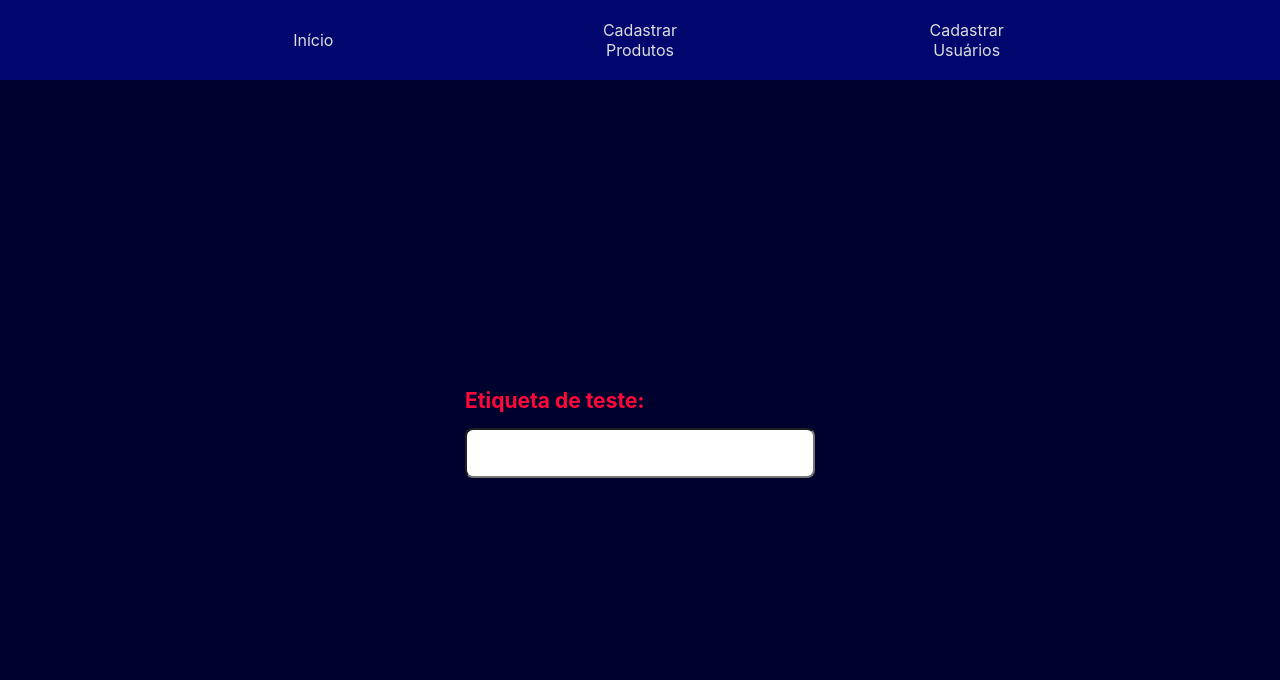
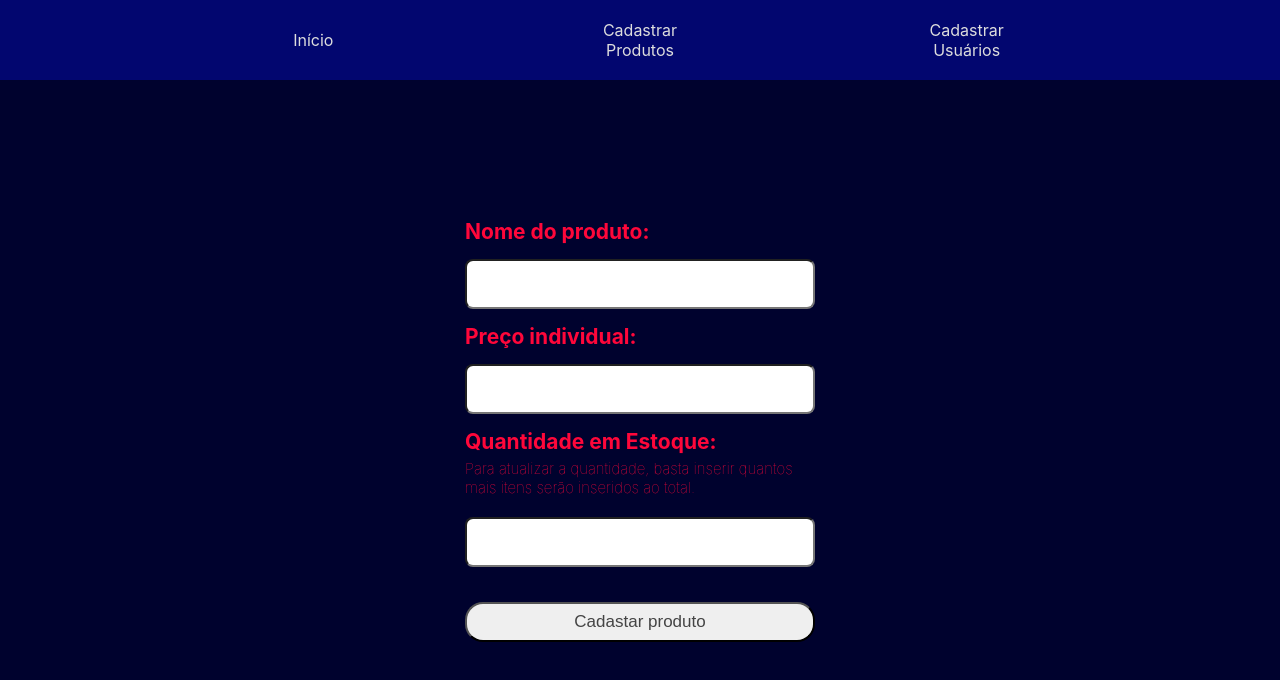
Before and after one commit to hdelavidaum/hiring-coders-challenge-2, a React (Create React App) app: page /products in a window 1280 px wide. Shown: the top 680 px of the page. Built offline with nearby package versions, Linux system fonts and the light colour scheme.

Commit message:
feat: products form concluded

```diff
--- /dev/null
+++ b/src/components/Button/index.tsx
@@ -0,0 +1,19 @@
+// STYLES
+import {Container, ButtonStyled} from './styles'
+
+interface IButton {
+    label?: string
+    onClick?: any
+}
+
+const Button = ({ label, onClick}: IButton): JSX.Element => {
+    return (
+        <Container>
+            <ButtonStyled onClick={onClick}>
+                {label}
+            </ButtonStyled>
+        </Container>
+    )
+}
+
+export default Button
--- /dev/null
+++ b/src/components/Button/styles.tsx
@@ -0,0 +1,22 @@
+import styled from "styled-components";
+
+export const Container = styled.div`
+    width: 350px;
+    margin: 20px auto;
+
+    display: flex;
+    flex-flow: column nowrap;
+    justify-content: flex-start;
+    align-items: flex-start;
+
+    font-size: 17px;
+    `
+
+export const ButtonStyled = styled.button`
+    width: 100%;
+    height: 40px;
+    border-radius: 18px;
+
+    font-size: 17px;
+    color: #444;
+`
--- a/src/components/Input/index.tsx
+++ b/src/components/Input/index.tsx
@@ -1,15 +1,20 @@
-import { Container, InputStyled, LabelStyled } from './styles'
+import { Container, InputStyled, LabelStyled, SubLabel } from './styles'
 
 interface IInput {
     label?: string;
     type?: string;
+    name?: string;
+    onChange?: any;
+    value?: string | number;
+    subLabel?: string;
 }
 
-const Input = ({label, type}: IInput):JSX.Element => {
+const Input = ({label, subLabel, type, name, onChange, value}: IInput):JSX.Element => {
     return (
         <Container>
             <LabelStyled htmlFor={label}>{`${label}:`}</LabelStyled>
-            <InputStyled id={label} type={type}/>
+            {!!subLabel && <SubLabel>{subLabel}</SubLabel>}
+            <InputStyled id={label} type={type} name={name} onChange={onChange} value={value}/>
         </Container>
     )
 }
--- a/src/components/Input/styles.tsx
+++ b/src/components/Input/styles.tsx
@@ -29,3 +29,13 @@ export const Container = styled.div`
 
     font-size: 21px;
 `
+
+export const SubLabel = styled.p`
+    margin: 5px 0;
+
+    font-size: 15px;
+    color: #FF073A;
+    font-weight: 100;
+
+    text-align: left;
+`
--- a/src/components/index.ts
+++ b/src/components/index.ts
@@ -1,8 +1,10 @@
+import Button from './Button'
 import Input from './Input'
 import Layout from './Layout'
 import NavMenu from './NavMenu'
 
 export  {
+    Button,
     Input,
     Layout,
     NavMenu,
--- a/src/pages/Products/index.tsx
+++ b/src/pages/Products/index.tsx
@@ -1,11 +1,85 @@
-import {Input} from '../../components'
+import { BaseSyntheticEvent ,useState, useCallback } from 'react'
 
+// COMPONENTS
+import { Button, Input } from '../../components'
+
+// STYLES
 import { Container } from './styles'
 
+// UTILS
+import { checkIfProductExists } from '../../utils/check-if-product-exists'
+
+export interface IProduct {
+    name: string,
+    price: number | string,
+    quantity: number | undefined,
+}
+
 const ProductsPage = ():JSX.Element => {
+    const [ product, setProduct ] = useState<IProduct>({
+        name: '',
+        price: '',
+        quantity: undefined,
+    })
+
+
+    const handleOnChange = useCallback(
+        (e:BaseSyntheticEvent) => {
+            const { target: { name, value}} = e
+
+            if (name === "price") {
+                setProduct({...product, [name]: value})
+                return
+            }
+
+            setProduct({...product, [name]: value})
+        },
+        [product]
+    )
+
+    const handleOnClick = useCallback(
+        (e: BaseSyntheticEvent) => {
+            //@ts-ignore
+            let productsRegistered = JSON.parse(window.localStorage.getItem('productsData'))
+
+            if (!!!productsRegistered) {
+                window.localStorage.setItem('productsData', JSON.stringify([product]))
+                return
+            }
+
+            if (checkIfProductExists(productsRegistered, product.name)) {
+
+                const productAlreadyRegistered = productsRegistered.filter((item: IProduct) => item.name === product.name)[0]
+
+                //@ts-ignore
+                const setNewQuantity = parseInt(productAlreadyRegistered.quantity) + parseInt(product.quantity)
+                productAlreadyRegistered['quantity'] = setNewQuantity;
+
+                productsRegistered.map((item: IProduct) => {
+                    if (item.name === productAlreadyRegistered.name) {
+                        item = productAlreadyRegistered
+                        return item
+                    }
+                    return item
+                })
+
+                window.localStorage.setItem('productsData', JSON.stringify(productsRegistered))
+                return
+            }
+
+            productsRegistered = {...productsRegistered, ...product}
+            window.localStorage.setItem('productsData', JSON.stringify(productsRegistered))
+        },
+        [product]
+    )
+
     return (
         <Container>
-            <Input label={"Etiqueta de teste"} type="text" />
+            <Input label={"Nome do produto"} type="text" name={"name"} onChange={handleOnChange} value={product.name}/>
+            <Input label={"Preço individual"} type="money" name={"price"} onChange={handleOnChange} value={product.price}/>
+            <Input label={"Quantidade em Estoque"} type="number" name={"quantity"} onChange={handleOnChange} value={product.quantity} subLabel={'Para atualizar a quantidade, basta inserir quantos mais itens serão inseridos ao total.'}/>
+
+            <Button label={"Cadastar produto"} onClick={handleOnClick}/>
         </Container>
     )
 }
--- a/src/pages/Products/styles.tsx
+++ b/src/pages/Products/styles.tsx
@@ -5,6 +5,7 @@ export const Container = styled.section`
     height: 90%;
 
     display: flex;
+    flex-flow: column nowrap;
     justify-content: center;
     align-items: center;
     text-align: center;
--- /dev/null
+++ b/src/utils/check-if-product-exists.ts
@@ -0,0 +1,6 @@
+import {IProduct} from '../pages/Products'
+
+export const checkIfProductExists = (products: IProduct[] | null, item: string): boolean => {
+    if (products === null) return false
+    return products.some(product => product.name === item)
+}
```
